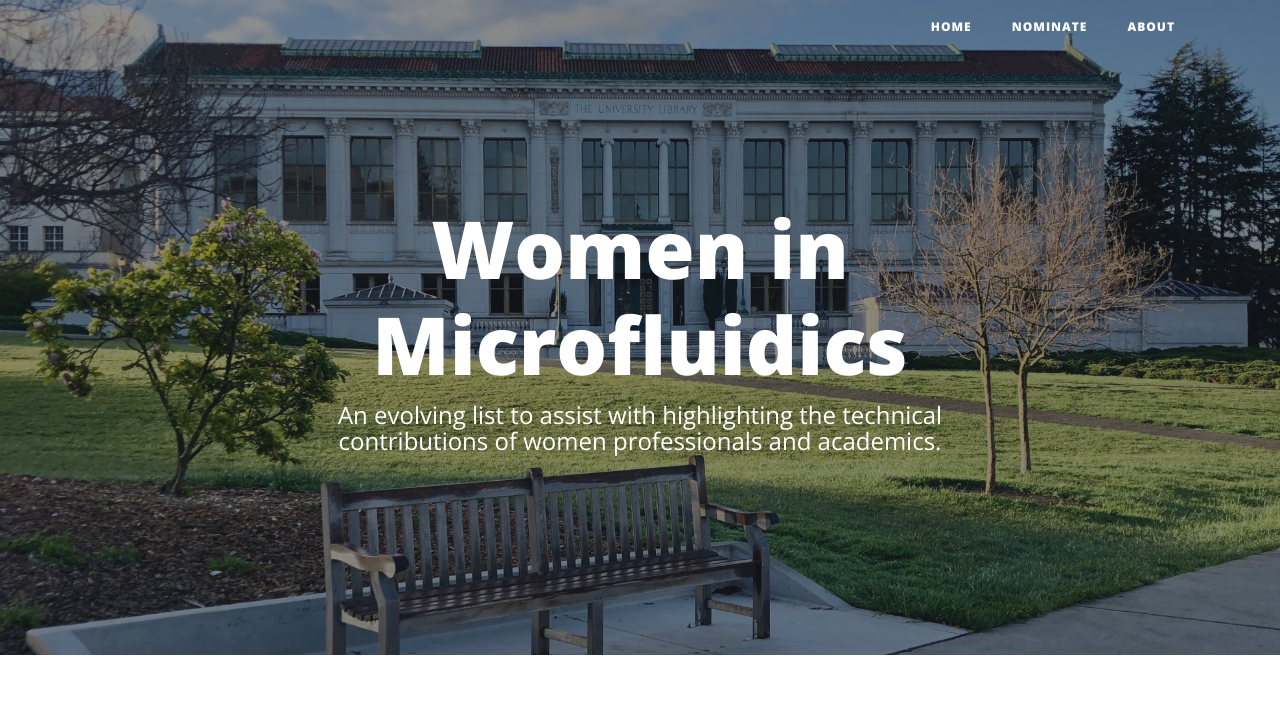
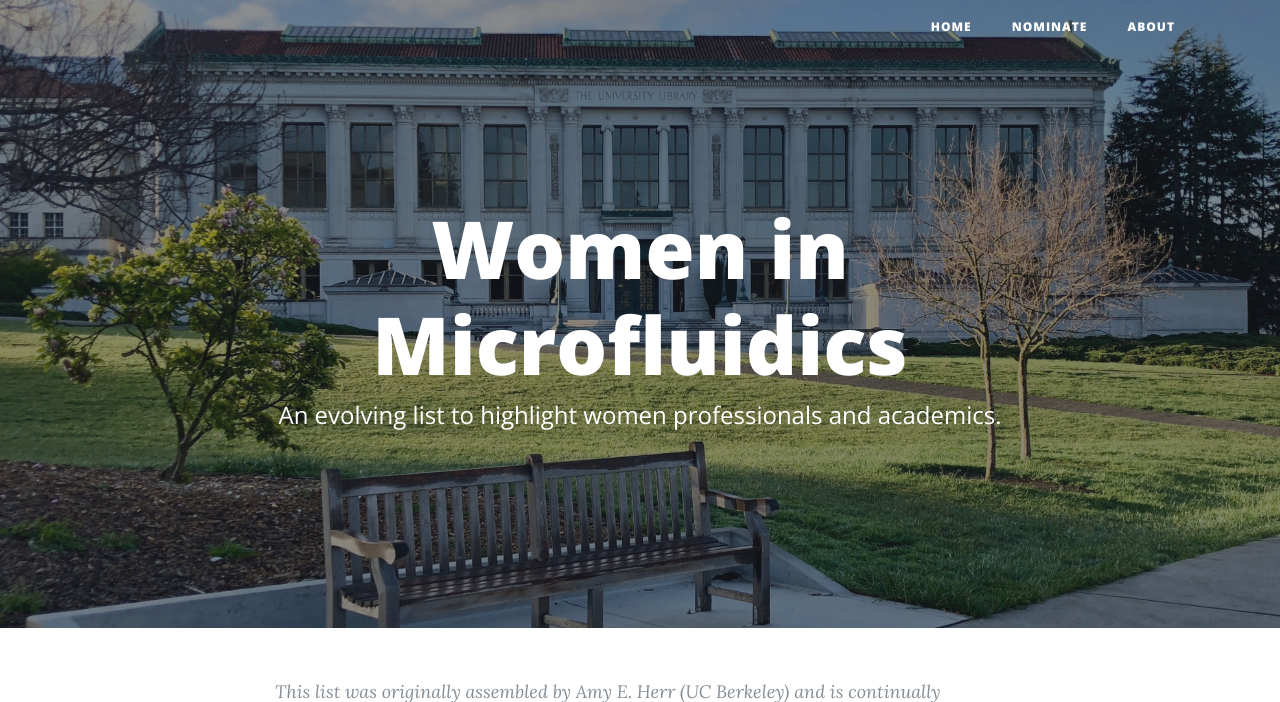
Before and after one commit to katiechen1/researcher-app, a Django app: page / in a window 1280 px wide. Shown: the top 702 px of the page. Run offline with Django 3.2, Linux system fonts and the light colour scheme; data comes from the database, SQL or seed files in the repository; some libraries are stand-ins or nearby versions.

Commit message:
updated tag line

```diff
--- a/researchers/templates/base.html
+++ b/researchers/templates/base.html
@@ -60,7 +60,7 @@
           <div class="col-lg-8 col-md-10 mx-auto">
             <div class="site-heading">
               <h1>Women in Microfluidics</h1>
-              <span class="subheading">An evolving list to assist with highlighting the technical contributions of women professionals and academics.</span>
+              <span class="subheading">An evolving list to highlight women professionals and academics.</span>
             </div>
           </div>
         </div>
```
